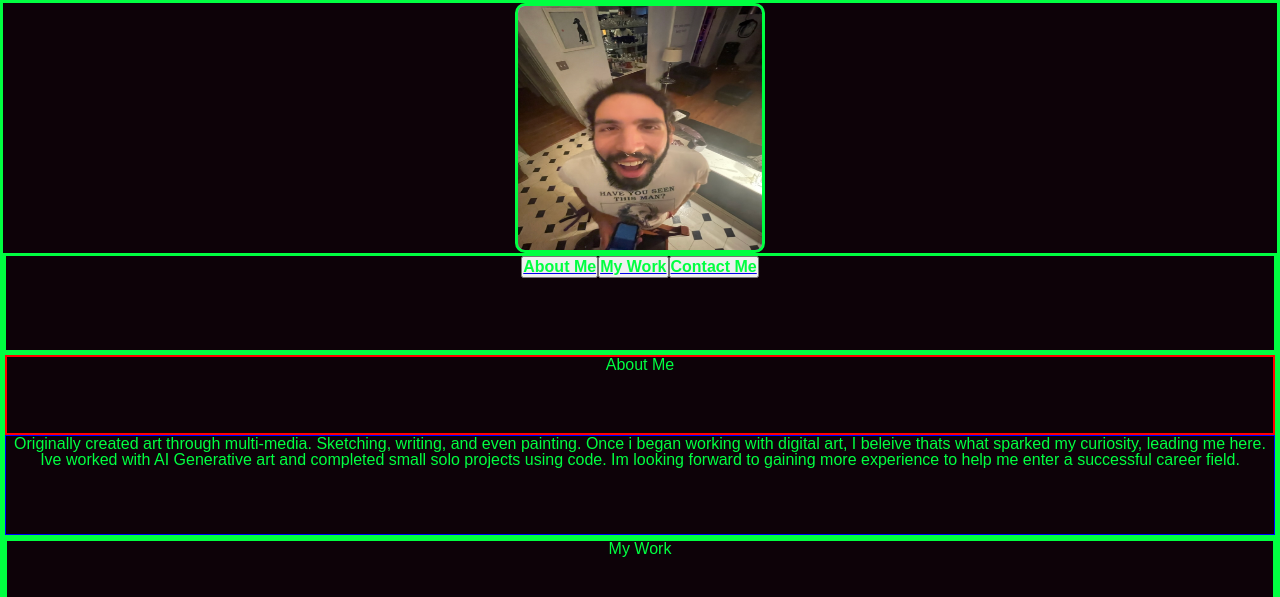
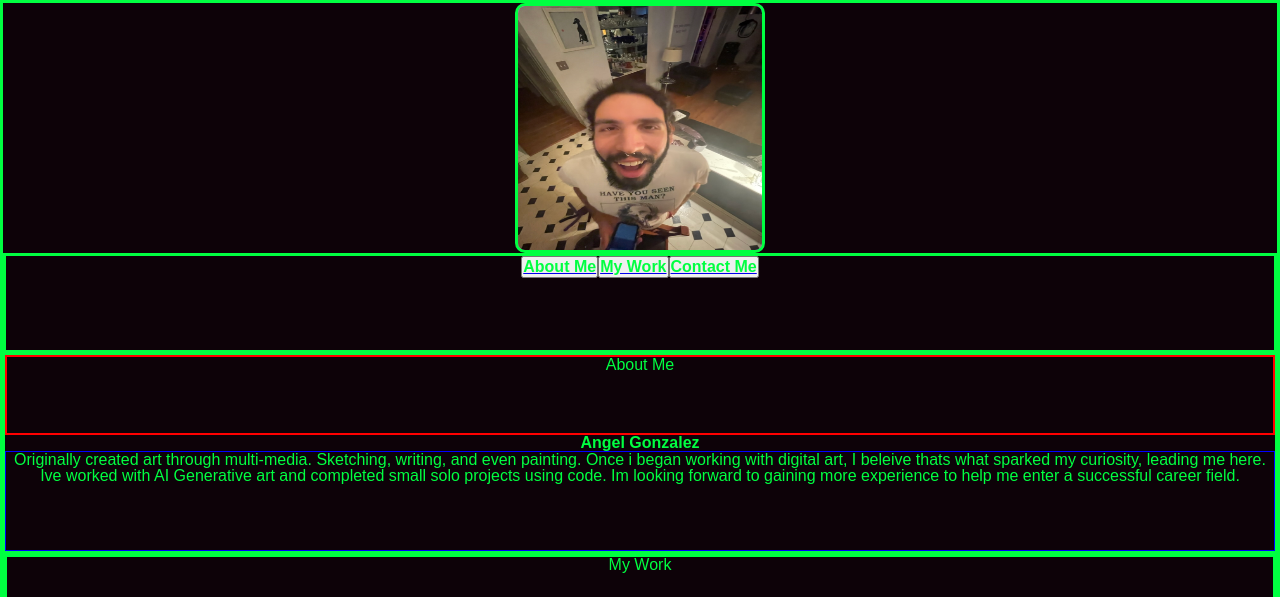
Before and after one commit to Utero93/Portfolio, a plain HTML site: page index.html in a window 1280 px wide. Shown: the top 597 px of the page. Drawn offline with Linux system fonts and the light colour scheme.

Commit message:
finshed read me

```diff
--- a/Assets/style.css
+++ b/Assets/style.css
@@ -50,6 +50,11 @@ footer {
     border: 1px solid blue;
     color: #00FF41;
     height: 100px;
+}
+
+.frame h1 {
+    text-align: center;
+    color: #00FF41;
 }
 .frame #work {
     display: block;
--- a/index.html
+++ b/index.html
@@ -23,6 +23,7 @@
 
 <section class="frame">
     <header id="about">About Me</header>
+        <h1>Angel Gonzalez</h1>
         <p> Originally created art through multi-media. Sketching, writing, and even painting.
         Once i began working with digital art, I beleive thats what sparked my curiosity, leading me here.
         Ive worked with AI Generative art and completed small solo projects using code.
```
Also changed, not shown: 1 other file.
